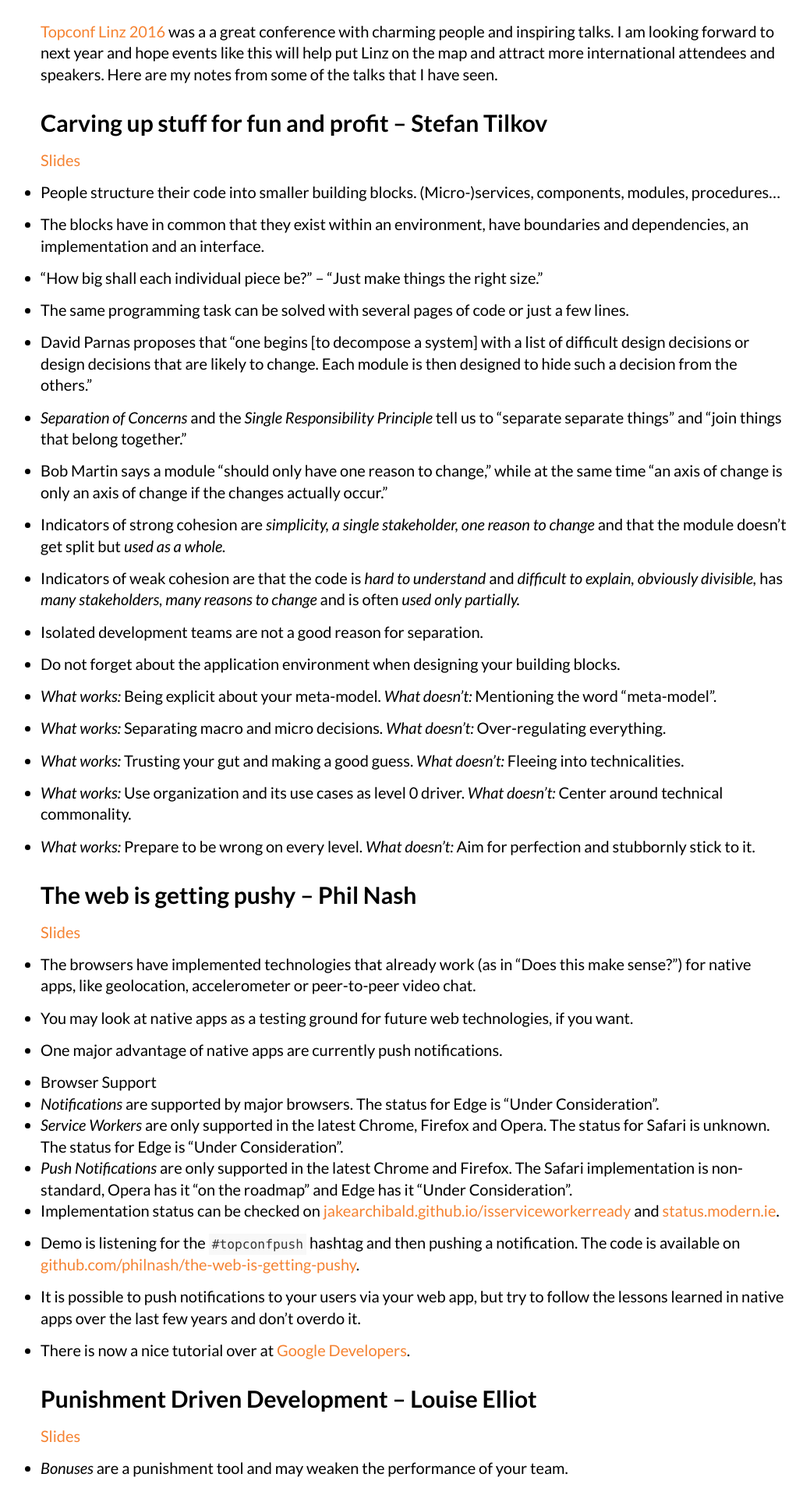
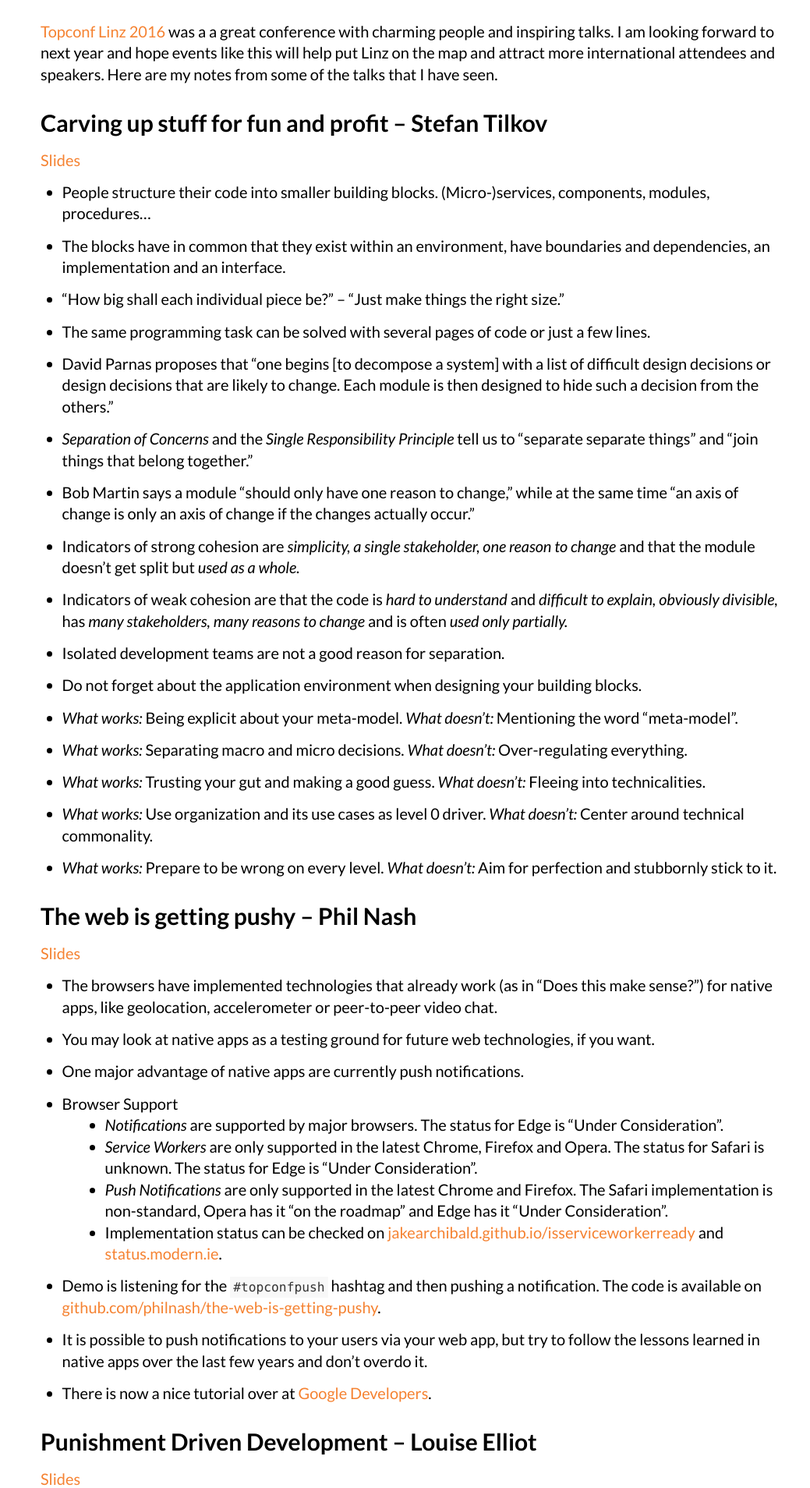
Before and after one commit to Lorti/manu.ninja, a Jekyll site: the page built from _posts/2016-02-09-notes-from-topconf-linz-2016.md, in a window 1280 px wide. Shown: the part 331-2239 px from the top of the page at 78% size, without its empty margins (108-1147 px from the left). Built offline with Jekyll 4.4.1, drawn with Linux system fonts in a browser that asks for light colours; nearby versions of some CDN libraries; comment, search, counter and statistics services are not loaded; some of the changed text lies outside the part shown.

Commit message:
nested lists

```diff
--- a/_sass/components/_article.scss
+++ b/_sass/components/_article.scss
@@ -59,7 +59,12 @@
     }
 
     ol, ul {
+        padding-left: 1.375em;
         @include baseline(null, 0, 1, true);
+
+        ol, ul {
+            margin-left: 1.375em;
+        }
     }
 
     iframe {
```
Also changed, not shown: _posts/2016-02-09-notes-from-topconf-linz-2016.md (+1 -1 lines).
